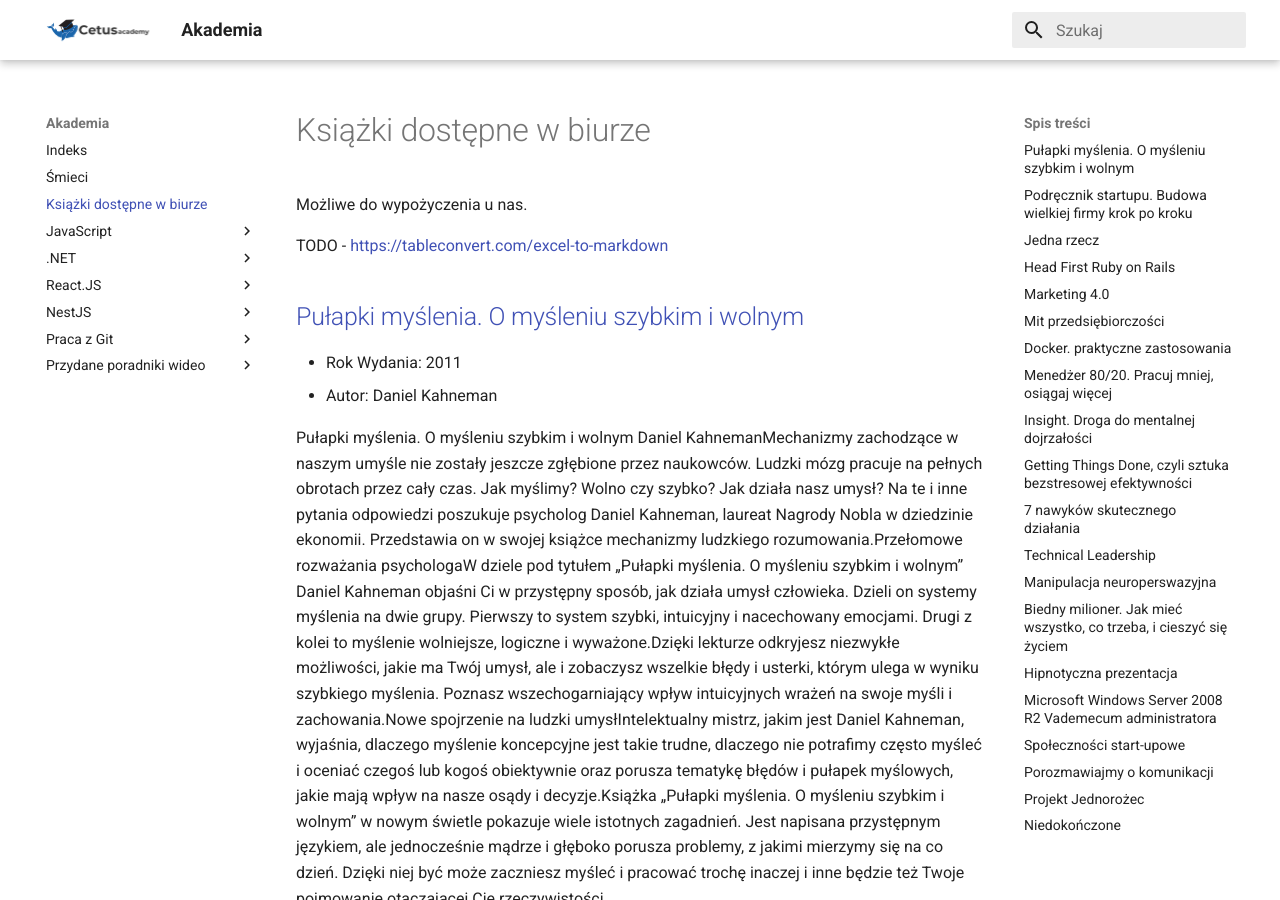
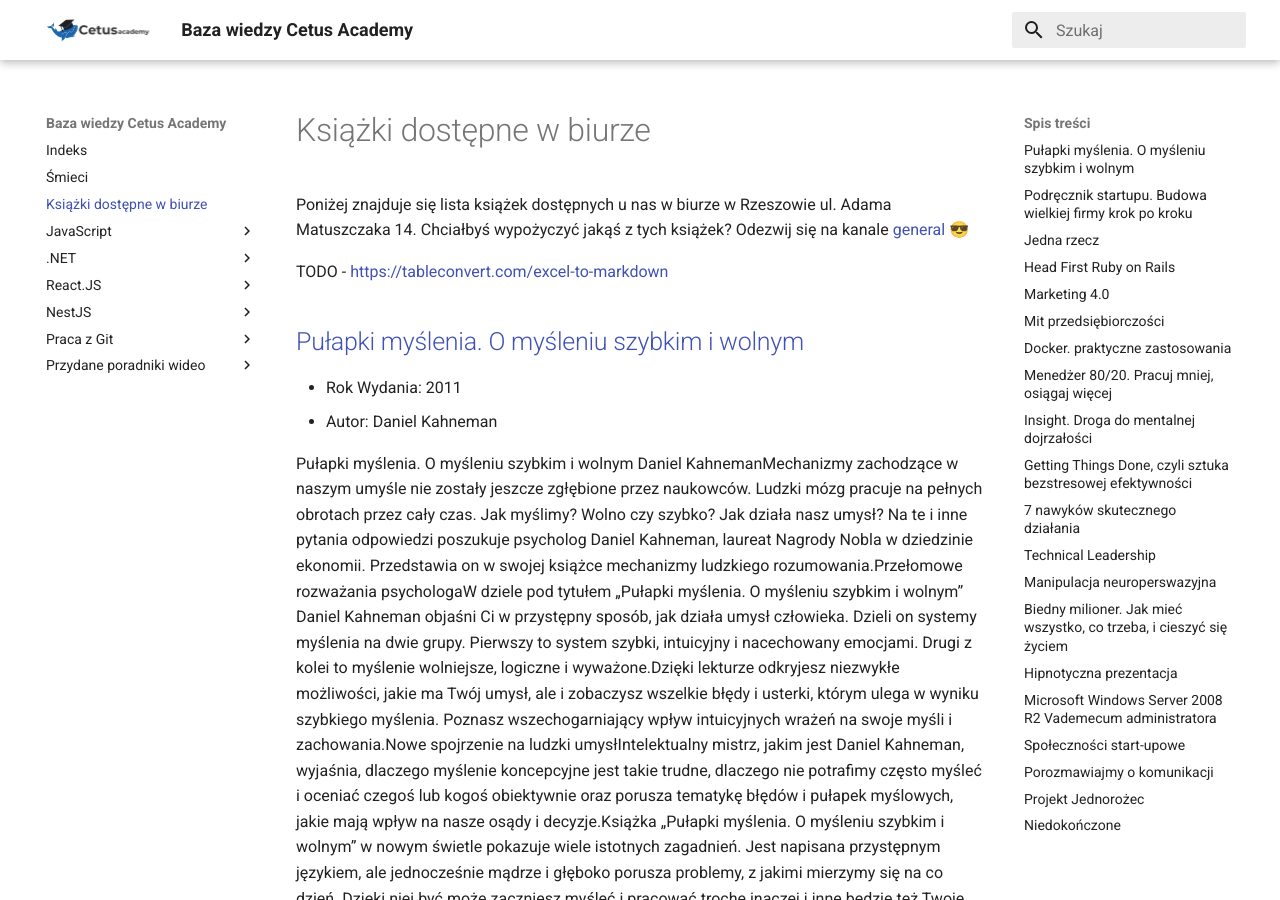
Before and after one commit to Cetus-Academy/knowledge-base, an MkDocs documentation site: the page built from docs/available-books.md, in a window 1280 px wide and 900 px high. Built offline with MkDocs 1.6.1 and Material for MkDocs 9.7.7, drawn with Linux system fonts in a browser that asks for light colours.

Commit message:
Small text changes

```diff
--- a/docs/available-books.md
+++ b/docs/available-books.md
@@ -1,6 +1,6 @@
 # Książki dostępne w biurze
 
-Możliwe do wypożyczenia u nas.
+Poniżej znajduje się lista książek dostępnych u nas w biurze w Rzeszowie ul. Adama Matuszczaka 14. Chciałbyś wypożyczyć jakąś z tych książek? Odezwij się na kanale [general](https://discord.com/channels/898447530378035200/898447530378035204) 😎
 
 TODO - [https://tableconvert.com/excel-to-markdown](excel-to-markdown)
 
--- a/mkdocs.yml
+++ b/mkdocs.yml
@@ -1,4 +1,4 @@
-site_name: Akademia
+site_name: Baza wiedzy Cetus Academy
 plugins:
     - mkdocs-video
     - search
```
